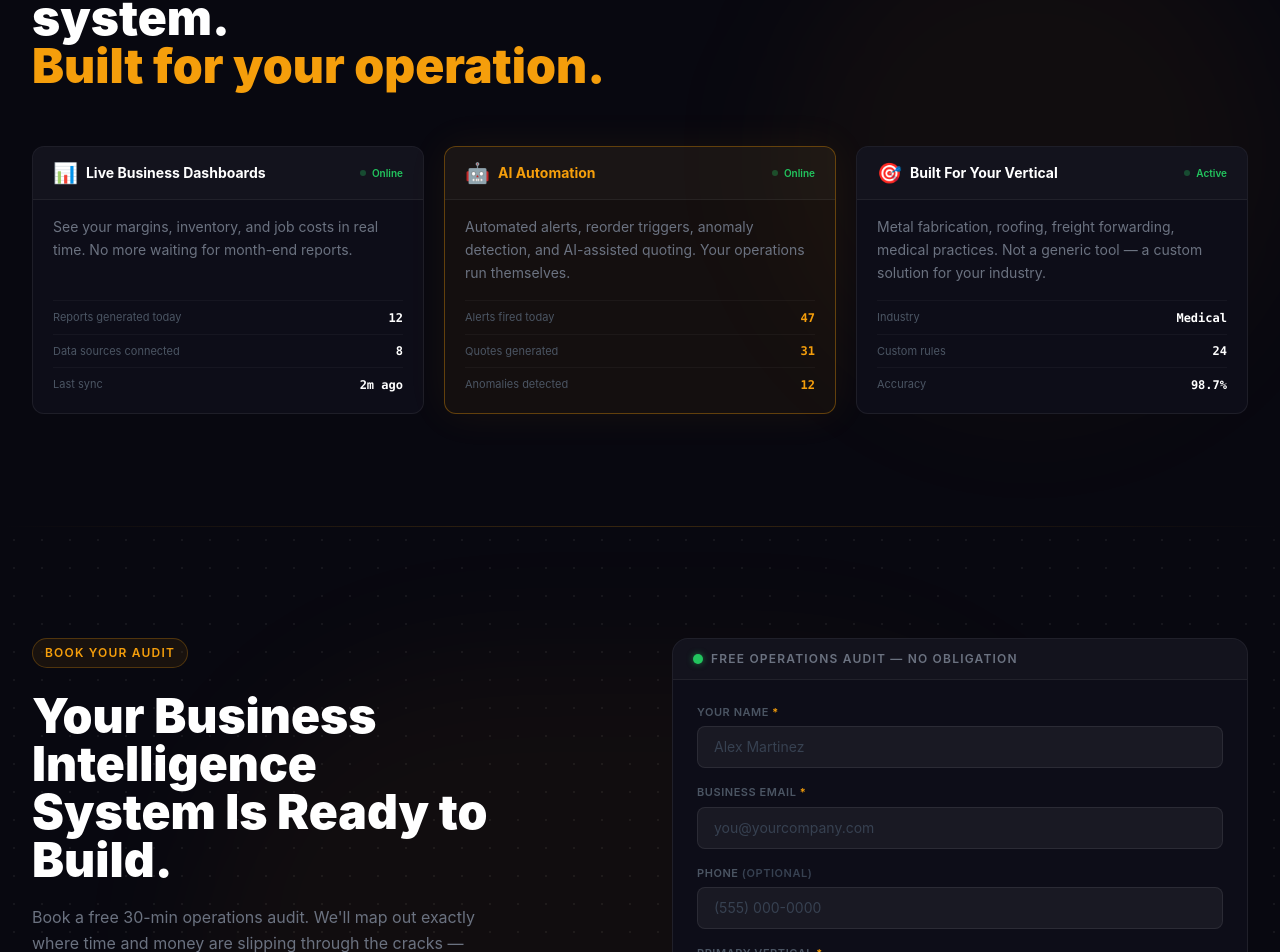
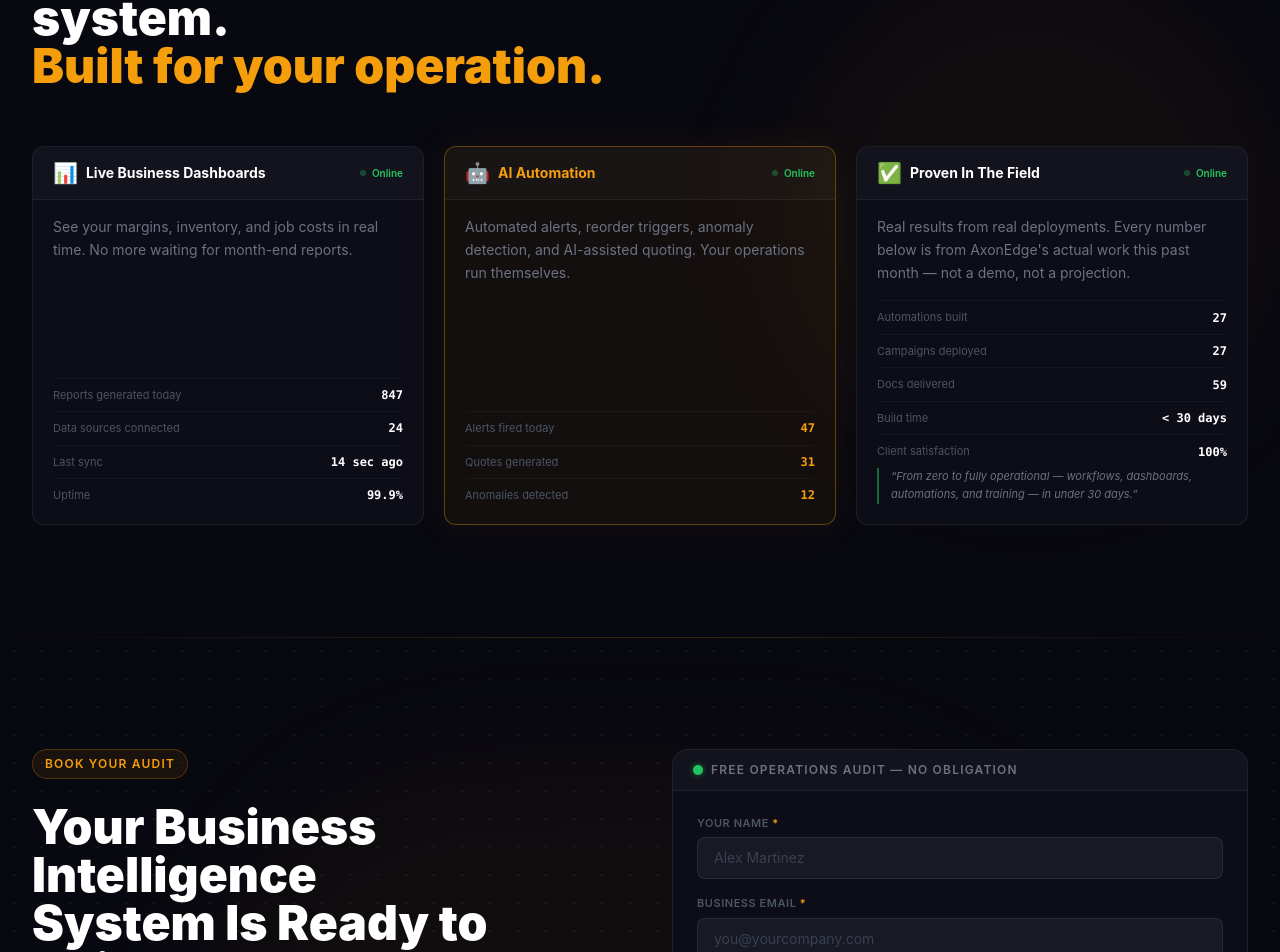
Before and after one commit to crazyscoob89/axonedge-web, a Next.js app: page / in a window 1280 px wide. Shown: the part 2176-3128 px from the top of the page. Built offline with nearby package versions, Linux system fonts and the light colour scheme.

Commit message:
feat: inflate dashboard metrics + proven in field card

```diff
--- a/components/ServicesSection.tsx
+++ b/components/ServicesSection.tsx
@@ -12,12 +12,14 @@
     status: "Online",
     body:  "See your margins, inventory, and job costs in real time. No more waiting for month-end reports.",
     metrics: [
-      { label: "Reports generated today", value: "12"     },
-      { label: "Data sources connected",  value: "8"      },
-      { label: "Last sync",               value: "2m ago" },
+      { label: "Reports generated today", value: "847"       },
+      { label: "Data sources connected",  value: "24"        },
+      { label: "Last sync",               value: "14 sec ago" },
+      { label: "Uptime",                  value: "99.9%"     },
     ],
     featured: false,
     cycleIndustry: false,
+    quote: "",
   },
   {
     icon:  "🤖",
@@ -31,19 +33,23 @@
     ],
     featured: true,
     cycleIndustry: false,
+    quote: "",
   },
   {
-    icon:  "🎯",
-    title: "Built For Your Vertical",
-    status: "Active",
-    body:  "Metal fabrication, roofing, freight forwarding, medical practices. Not a generic tool — a custom solution for your industry.",
+    icon:  "✅",
+    title: "Proven In The Field",
+    status: "Online",
+    body:  "Real results from real deployments. Every number below is from AxonEdge's actual work this past month — not a demo, not a projection.",
     metrics: [
-      { label: "Industry",       value: "CYCLE" },
-      { label: "Custom rules",   value: "24"    },
-      { label: "Accuracy",       value: "98.7%" },
+      { label: "Automations built",   value: "27"       },
+      { label: "Campaigns deployed",  value: "27"       },
+      { label: "Docs delivered",      value: "59"       },
+      { label: "Build time",          value: "< 30 days" },
+      { label: "Client satisfaction", value: "100%"     },
     ],
     featured: false,
-    cycleIndustry: true,
+    cycleIndustry: false,
+    quote: "From zero to fully operational — workflows, dashboards, automations, and training — in under 30 days.",
   },
 ];
 
@@ -136,6 +142,11 @@
                     </span>
                   </div>
                 ))}
+                {s.quote ? (
+                  <blockquote className="mt-3 border-l-2 border-[#22c55e]/50 pl-3 text-[11px] text-[#6b7280] italic leading-relaxed">
+                    &ldquo;{s.quote}&rdquo;
+                  </blockquote>
+                ) : null}
               </div>
             </motion.div>
           ))}
```
